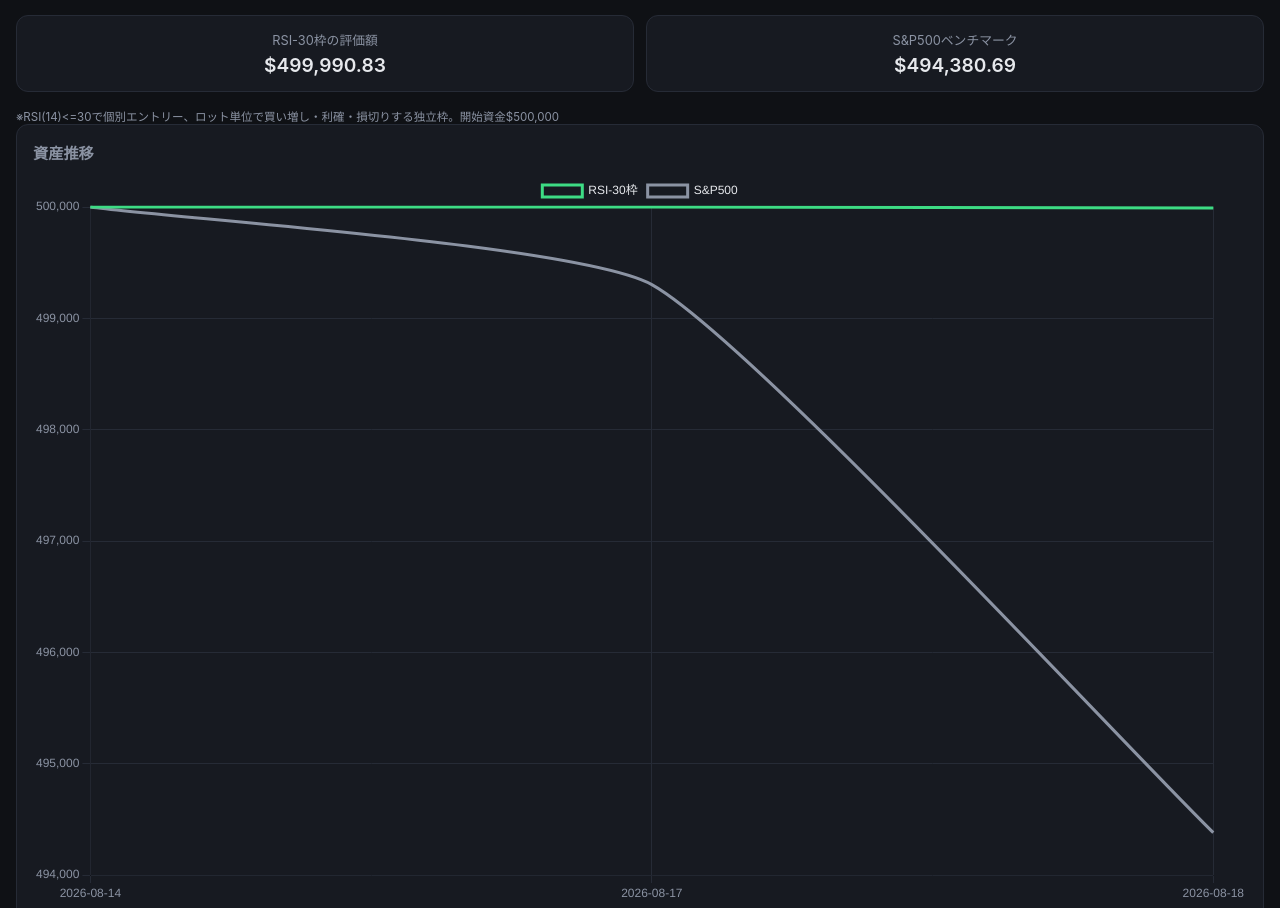
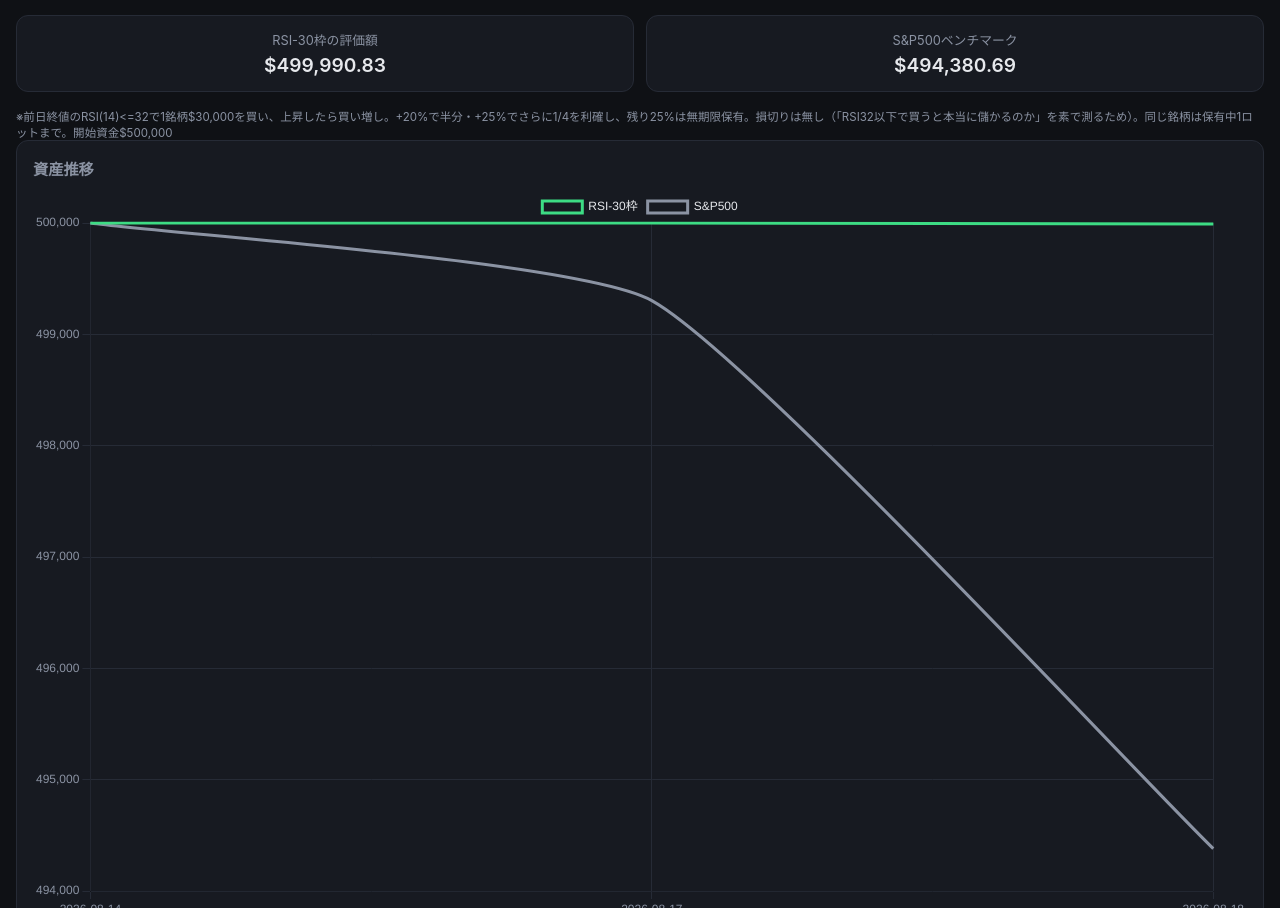
Before and after one commit to kimurap-collab/vs-sp500, a plain HTML site: page index.html in a window 1280 px wide. Shown: the part 2431-3339 px from the top of the page. Drawn offline with nearby package versions, Linux system fonts and the light colour scheme.

Commit message:
docs: 管理画面の注記を現行ルール（閾値32・損切り無し・1ロット制限）に更新

```diff
--- a/index.html
+++ b/index.html
@@ -166,7 +166,7 @@
       <div class="value" id="rsi-bench-usd">-</div>
     </div>
   </div>
-  <div class="note">※RSI(14)&lt;=30で個別エントリー、ロット単位で買い増し・利確・損切りする独立枠。開始資金$500,000</div>
+  <div class="note">※前日終値のRSI(14)&lt;=32で1銘柄$30,000を買い、上昇したら買い増し。+20%で半分・+25%でさらに1/4を利確し、残り25%は無期限保有。損切りは無し（「RSI32以下で買うと本当に儲かるのか」を素で測るため）。同じ銘柄は保有中1ロットまで。開始資金$500,000</div>
 
   <section>
     <h2>資産推移</h2>
```
